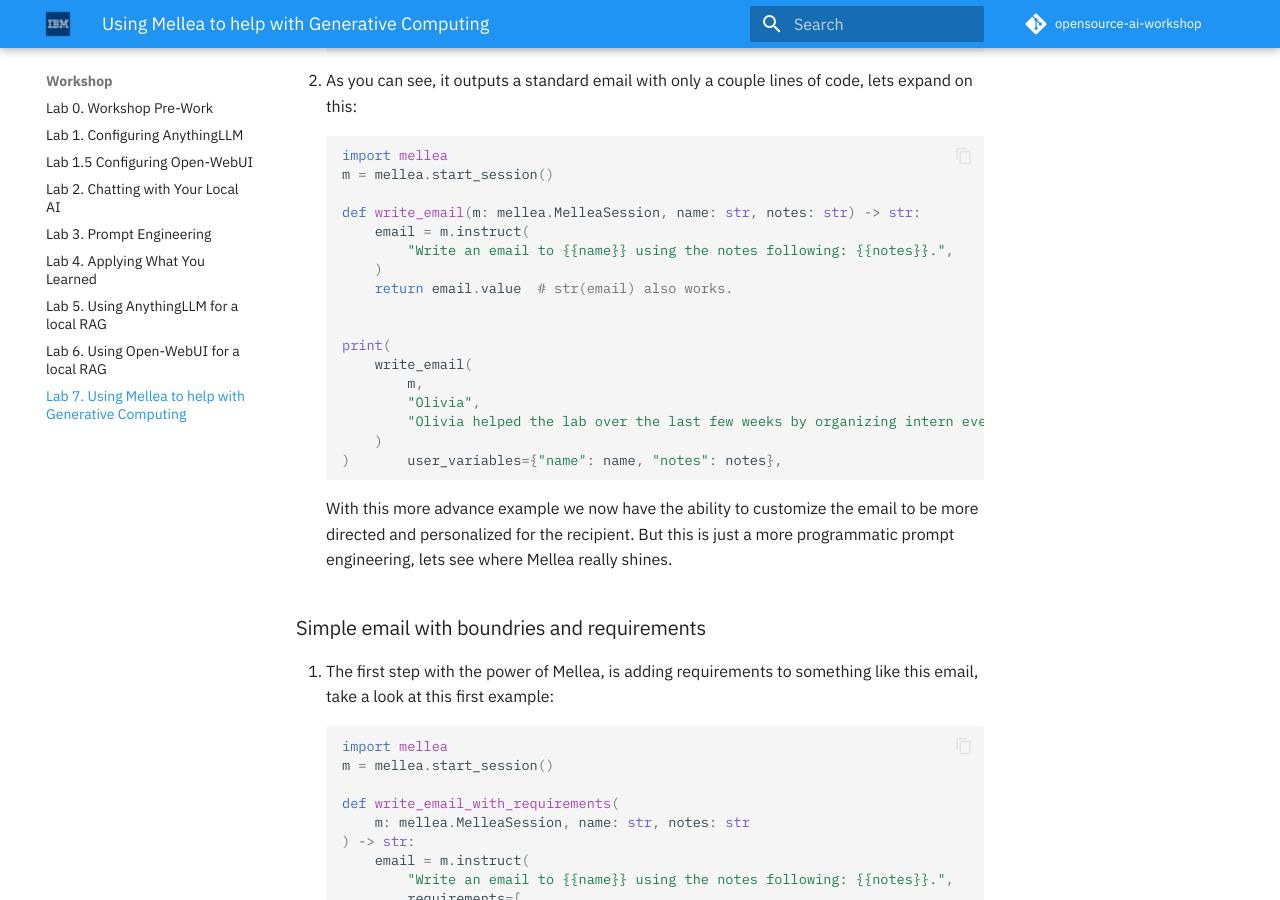
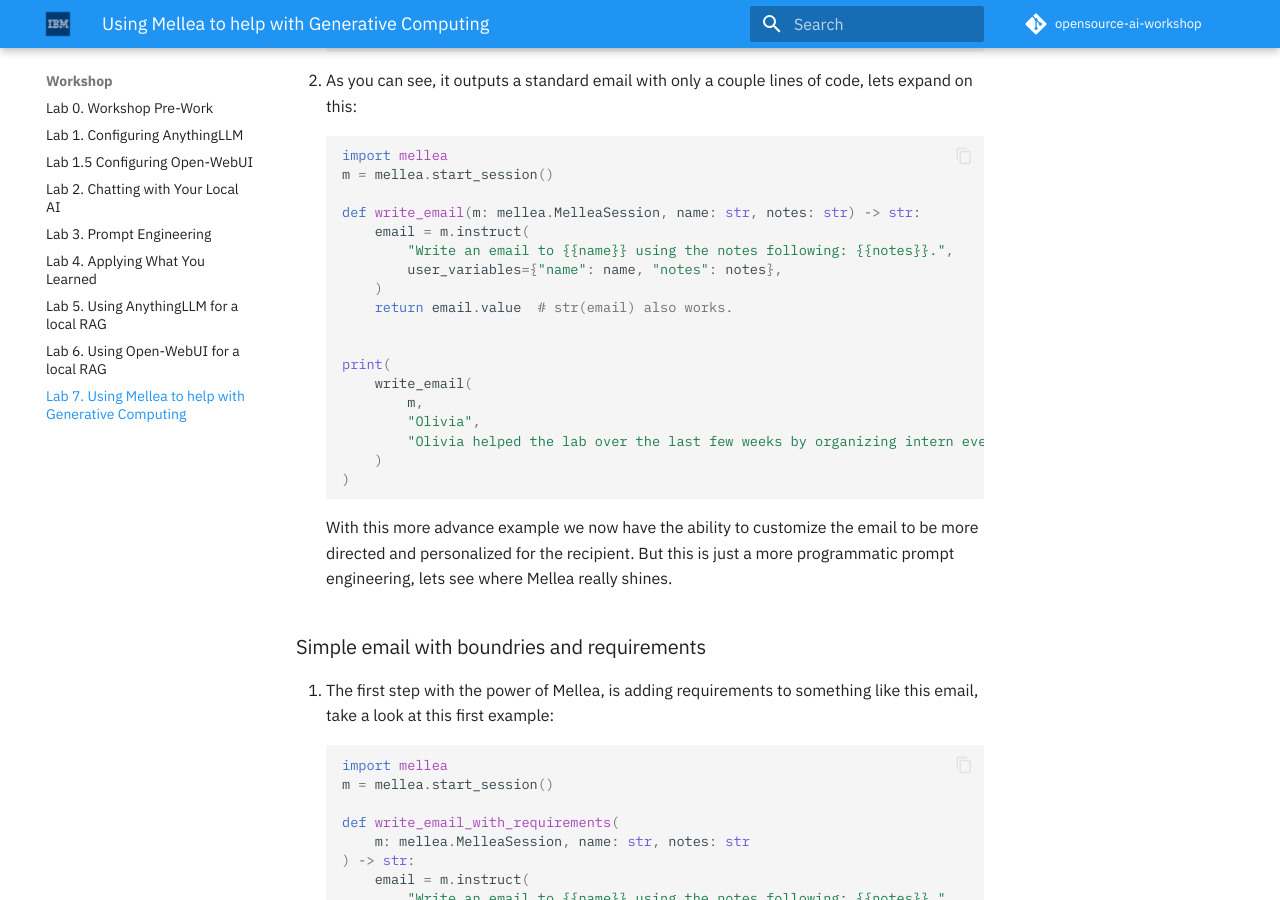
Before and after one commit to IBM/opensource-ai-workshop, an MkDocs documentation site: the page built from docs/lab-7/README.md, in a window 1280 px wide and 900 px high, scrolled down 2536 px. Built offline with MkDocs 1.6.1 and Material for MkDocs 9.7.7, drawn with Linux system fonts in a browser that asks for light colours; comment, search, counter and statistics services are not loaded; some of the changed lines change nothing that is shown.

Commit message:
fix of email example
Signed-off-by: James Busche <jbusche@us.ibm.com>

````diff
--- a/docs/lab-7/README.md
+++ b/docs/lab-7/README.md
@@ -105,6 +105,7 @@
 def write_email(m: mellea.MelleaSession, name: str, notes: str) -> str:
     email = m.instruct(
         "Write an email to {{name}} using the notes following: {{notes}}.",
+        user_variables={"name": name, "notes": notes},
     )
     return email.value  # str(email) also works.
 
@@ -115,7 +116,7 @@
         "Olivia",
         "Olivia helped the lab over the last few weeks by organizing intern events, advertising the speaker series, and handling issues with snack delivery.",
     )
-)       user_variables={"name": name, "notes": notes},
+)
 ```
 With this more advance example we now have the ability to customize the email to be more directed and
 personalized for the recipient. But this is just a more programmatic prompt engineering, lets see where
````
